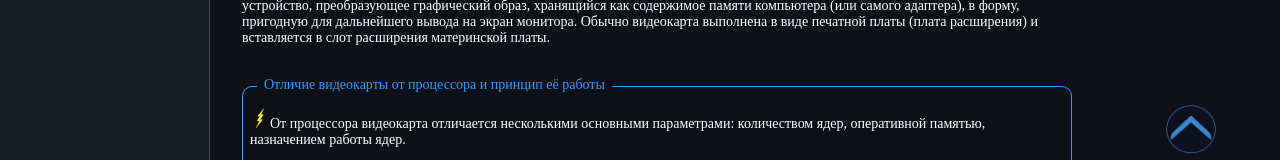
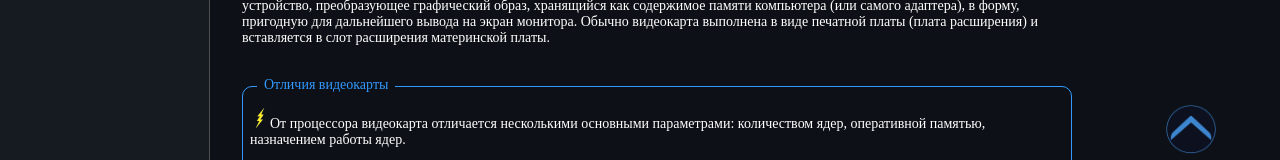
Before and after one commit to turbopypip/pc-enjoyer2.0, a React (Create React App) app: page / in a window 1280 px wide. Both pictures are taken after a click on the element "Видеокарта". Shown: the part 578-738 px from the top of the page. Built offline with nearby package versions, Linux system fonts and the light colour scheme; a web font is replaced by a local one.

Commit message:
Fixed issues with extraInformationHeader

```diff
--- a/src/Pages/Videocard/index.tsx
+++ b/src/Pages/Videocard/index.tsx
@@ -24,7 +24,7 @@ const VideoCard = () => {
       </p>
       <div className="extraInformation">
         <p className="extraInformationHeader">
-          Отличие видеокарты от процессора и принцип её работы
+          Отличия видеокарты
         </p>
         <p>
           <img src={PhysicsIcon} width="20" height="20" />
@@ -264,7 +264,7 @@ const VideoCard = () => {
       </p>
 
       <div className="extraInformation">
-        <p className="extraInformationHeader">Технология трассировки лучей</p>
+        <p className="extraInformationHeader">Трассировка лучей</p>
         <p>
           <img src={PhysicsIcon} width="20" height="20" />С появлением в 2018-году
           архитектуры видеокарт Turing также появилась революционная технология
@@ -330,7 +330,7 @@ const VideoCard = () => {
       </p>
 
       <div className="extraInformation">
-        <p className="extraInformationHeader">Видеопамять графического ускорителя</p>
+        <p className="extraInformationHeader">Графическоий ускоритель</p>
         <p>
           <img src={PhysicsIcon} width="20" height="20" />
           Видеопамять графического ускорителя — его оперативная память, которая
```
